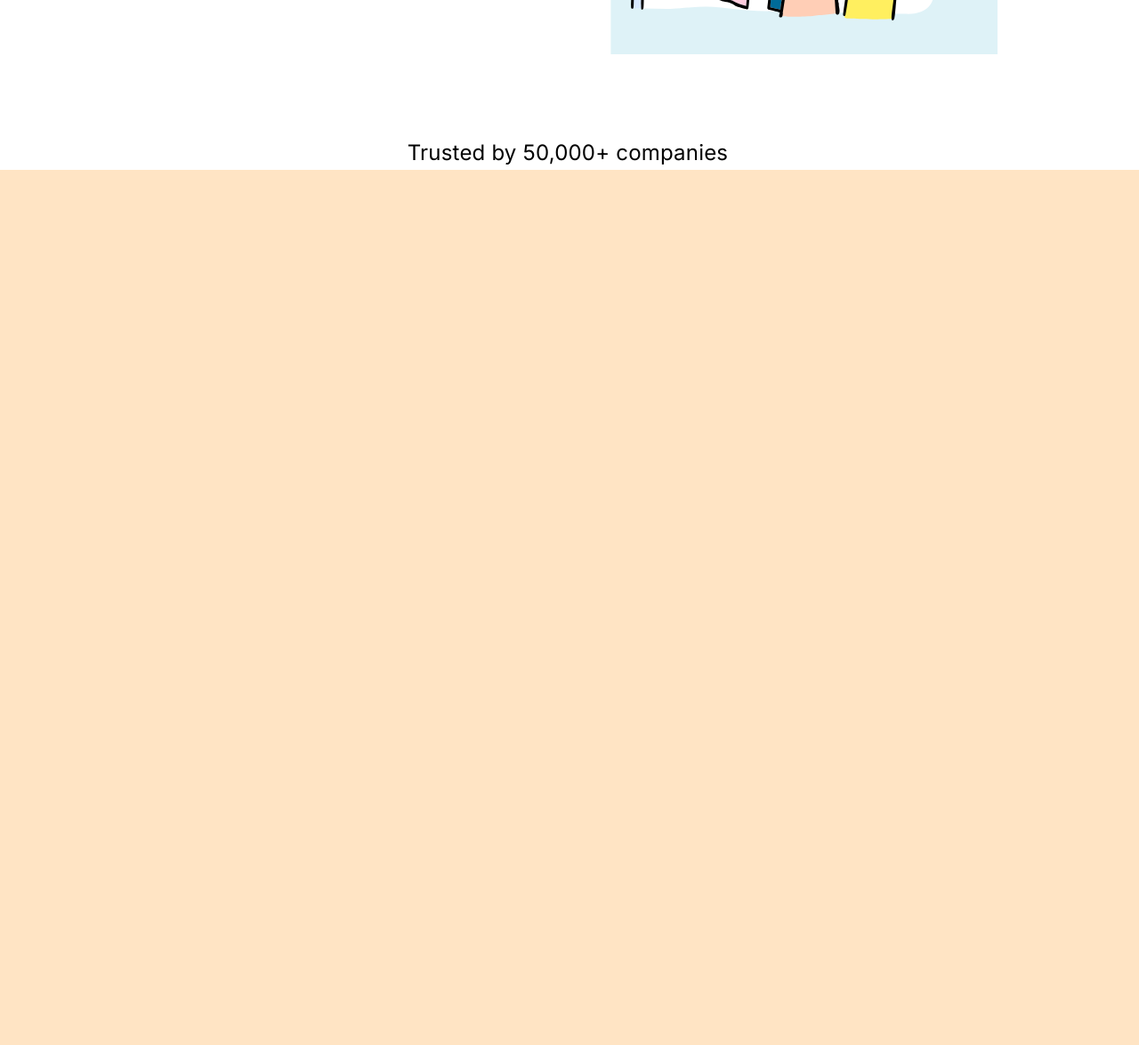
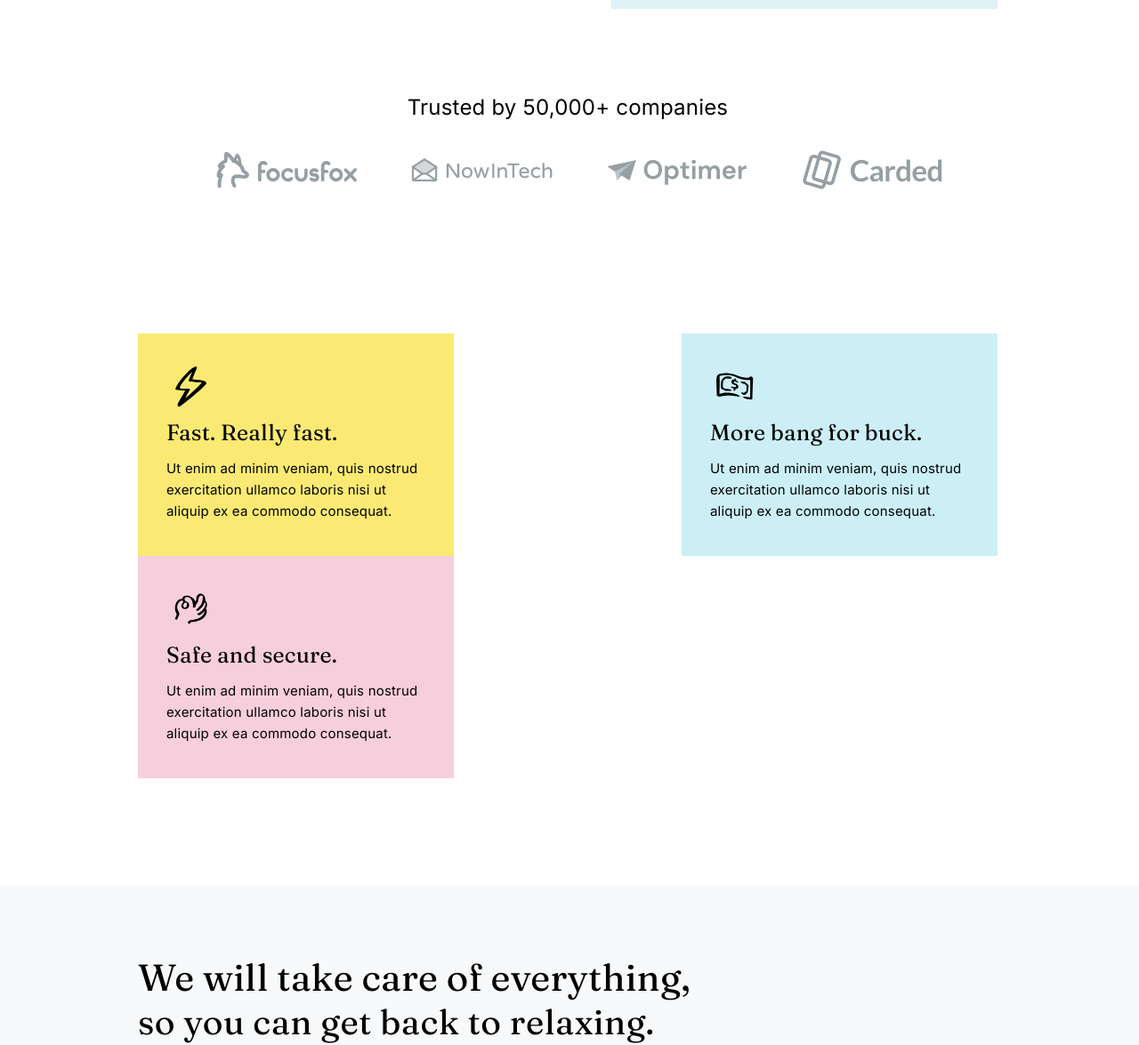
Before and after one commit to listik25233-list/whirl, a plain HTML site: page index.html in a window 1280 px wide. Shown: the part 571-1746 px from the top of the page at 89% size. Before the commit the page ends 800 px from the top, so only its background shows below. Drawn offline with Linux system fonts and the light colour scheme.

Commit message:
"secondcommit"

```diff
--- a/css/font.css
+++ b/css/font.css
@@ -1 +1 @@
-@import url('https://fonts.googleapis.com/css2?family=Inter:ital,opsz,wght@0,14..32,100..900;1,14..32,100..900&display=swap');
+@import url('https://fonts.googleapis.com/css2?family=Fraunces:ital,opsz,wght@0,9..144,100..900;1,9..144,100..900&family=Inter:ital,opsz,wght@0,14..32,100..900;1,14..32,100..900&display=swap');
--- a/css/style.css
+++ b/css/style.css
@@ -14,9 +14,9 @@
 
 .content-section__overlay {
     background-color: #F7F9FA;
+    width: 100%;
   }
 .header {
-
     display: flex;
     flex: 0.9;
     align-items: center;
@@ -131,4 +131,88 @@
     font-weight: 400;
     line-height: 37.5px;
     letter-spacing: 0.2px;
+    margin-bottom: 28px;
 }
+
+.company {
+    display: flex;
+    justify-content: center;
+    gap:60px;
+    margin-left: 25px;
+}
+
+.list-company {
+    max-width: 159px;
+    margin-bottom: 161px;
+}
+
+.cards {
+    display: flex;
+    flex-wrap: wrap;
+    justify-content: space-between;
+    padding-bottom: 120px;
+}
+
+.card {
+    width: 355px;
+    height: 250px;
+    gap: 33px;
+}
+
+.img-card {
+    max-width: 55px;
+    margin-top: 32px;
+    margin-left: 32px;
+    margin-bottom: 5px;
+}
+
+.subtitle-card {
+    font-family: "Fraunces", serif;
+    font-size: 25px;
+    font-weight: 400;
+    line-height: 31.25px;
+    letter-spacing: 0.2px;
+    margin-left: 32px;
+    margin-bottom: 13px;
+}
+
+.text-in-card {
+    font-family: Inter;
+    font-size: 15px;
+    font-weight: 400;
+    line-height: 24px;
+    letter-spacing: 0.2px;
+    max-width: 287px;
+    margin-left: 32px;
+}
+
+.yellow {
+    background-color:#FAEA73;
+}
+
+.blue {
+    background-color: #CCEFF6;
+}
+
+.pink {
+    background-color: #F7CEDC;
+}
+.subtitle-overlay {
+    padding-left: 155px;
+    padding-top: 79px;
+}
+.optional-subtitle {
+    font-family: Fraunces;
+    font-size: 42px;
+    font-weight: 400;
+    line-height: 50.4px;
+    letter-spacing: 0.2px;
+    max-width: 650px;
+}
+.optional-subtitle-second {
+    font-family: Fraunces;
+    font-size: 39px;
+    font-weight: 400;
+    line-height: 50.4px;
+    letter-spacing: 0.5px;
+}
--- a/index.html
+++ b/index.html
@@ -20,7 +20,8 @@
       <a href="#0" class="sign-in">Sign in</a>
       <button class="demo-book">Book a demo</button>
     </header>
-    <main class="content-section main">
+    <main>
+      <section class="content-section">
         <div class="promo">
           <div>
             <h2 class="head-promo">Your everyday tasks, automated.</h2>
@@ -30,7 +31,8 @@
             </p>
             <div class="promo-links">
               <button class="demo-book second-book">Book a demo</button>
-            <a href="#0" class="learn-more">Learn more
+              <a href="#0" class="learn-more"
+                >Learn more
                 <img src="img/Vector.svg" alt="cursor" class="cursor" />
               </a>
             </div>
@@ -38,6 +40,45 @@
           <img src="/img/list.svg" alt="promo" class="promo-img" />
         </div>
         <p class="trusted">Trusted by 50,000+ companies</p>
+        <div class="company">
+          <img src="/img/focusfox.svg" alt="focusfox" class="list-company" />
+          <img src="/img/NowinTech.svg" alt="nowintech" class="list-company" />
+          <img src="/img/optimer.svg" alt="optimer" class="list-company" />
+          <img src="/img/Carded.svg" alt="carded" class="list-company" />
+        </div>
+        <div class="cards">
+          <div class="yellow card">
+            <img src="/img/light.svg" alt="light" class="img-card" />
+            <h4 class="subtitle-card">Fast. Really fast.</h4>
+            <p class="text-in-card">
+              Ut enim ad minim veniam, quis nostrud exercitation ullamco laboris
+              nisi ut aliquip ex ea commodo consequat.
+            </p>
+          </div>
+          <div class="blue card">
+            <img src="/img/dollar.svg" alt="dollar" class="img-card" />
+            <h4 class="subtitle-card">More bang for buck.</h4>
+            <p class="text-in-card">
+              Ut enim ad minim veniam, quis nostrud exercitation ullamco laboris
+              nisi ut aliquip ex ea commodo consequat.
+            </p>
+          </div>
+          <div class="pink card">
+            <img src="/img/OK.svg" alt="ok" class="img-card" />
+            <h4 class="subtitle-card">Safe and secure.</h4>
+            <p class="text-in-card">
+              Ut enim ad minim veniam, quis nostrud exercitation ullamco laboris
+              nisi ut aliquip ex ea commodo consequat.
+            </p>
+          </div>
+        </div>
+      </section>
+      <section class="content-section__overlay">
+        <article class="subtitle-overlay">
+          <h2 class="optional-subtitle">We will take care of everything,</h2>
+          <h2 class="optional-subtitle-second">so you can get back to relaxing.</h2>
+        </article>
+      </section>
     </main>
     <footer></footer>
   </body>
```
Also changed, not shown: img/Carded.svg (added), img/NowinTech.svg (added), img/OK.svg (added), img/dollar.svg (added), img/focusfox.svg (added), img/light.svg (added), img/optimer.svg (added). Lines whose indentation alone changed are shown as unchanged.
